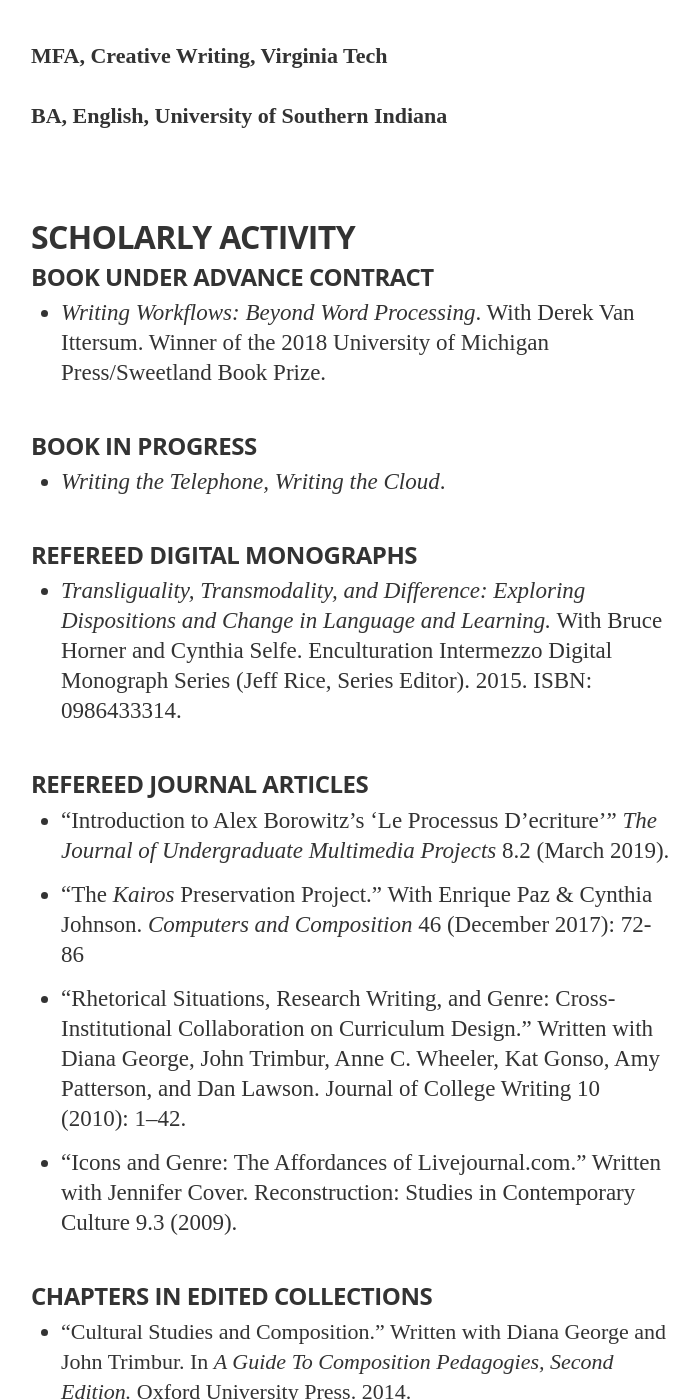
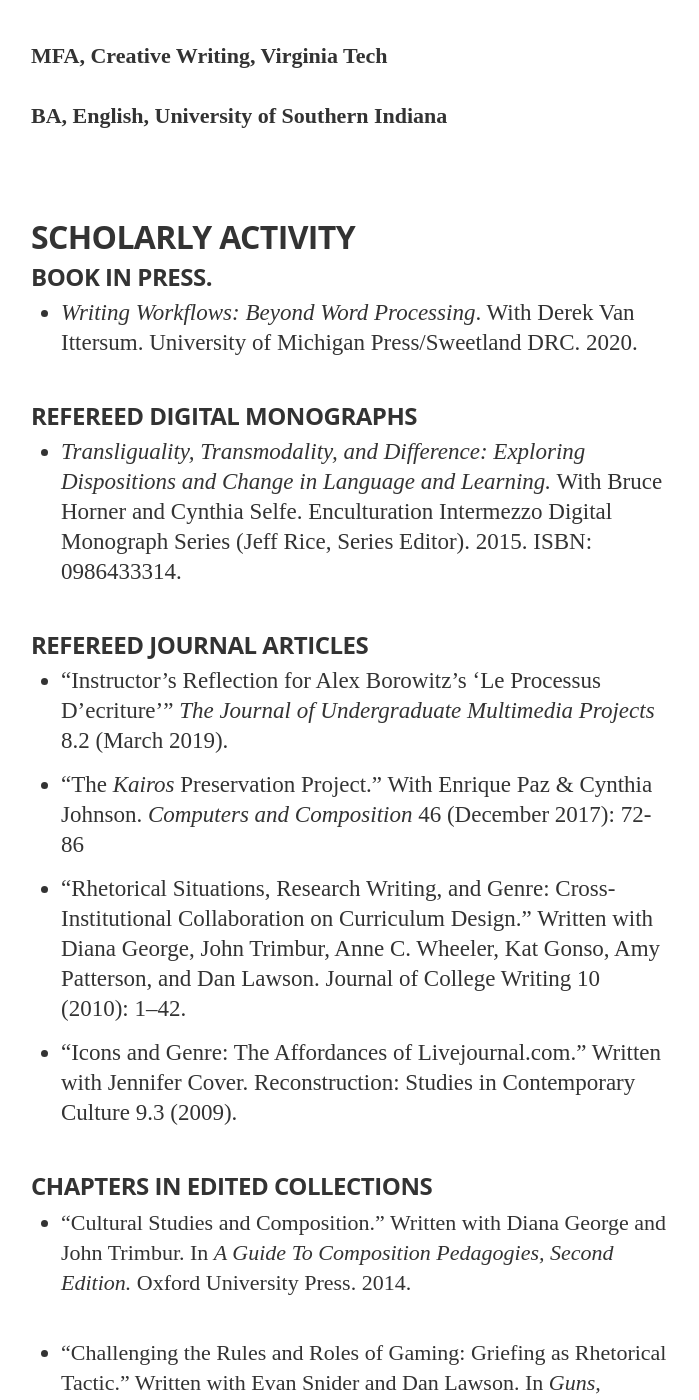
Before and after one commit to timlockridge/timlockridgedotcom, a Jekyll site: the page built from cv.md, in a window 1280 px wide and 1400 px high, scrolled down 719 px. Shown: the whole window, without its empty margins (289-988 px from the left). Built offline with Jekyll 4.4.1, drawn with Linux system fonts in a browser that asks for light colours; nearby versions of some CDN libraries; some web fonts are replaced; some of the changed text lies outside the part shown.

Commit message:
Update cv.md

```diff
--- a/cv.md
+++ b/cv.md
@@ -16,13 +16,9 @@ permalink: /cv/
 
 ## SCHOLARLY ACTIVITY
 
-#### BOOK UNDER ADVANCE CONTRACT
+#### BOOK IN PRESS.
 
-- *Writing Workflows: Beyond Word Processing*. With Derek Van Ittersum. Winner of the 2018 University of Michigan Press/Sweetland Book Prize.
-
-#### BOOK IN PROGRESS
-
-* *Writing the Telephone, Writing the Cloud*.
+- *Writing Workflows: Beyond Word Processing*. With Derek Van Ittersum. University of Michigan Press/Sweetland DRC. 2020.
 
 #### REFEREED DIGITAL MONOGRAPHS
 
@@ -30,7 +26,7 @@ permalink: /cv/
 
 #### REFEREED JOURNAL ARTICLES
 
-- "Introduction to Alex Borowitz's 'Le Processus D'ecriture'" *The Journal of Undergraduate Multimedia Projects* 8.2 (March 2019).
+- "Instructor's Reflection for Alex Borowitz's 'Le Processus D'ecriture'" *The Journal of Undergraduate Multimedia Projects* 8.2 (March 2019).
 - "The _Kairos_ Preservation Project." With Enrique Paz & Cynthia Johnson. *Computers and Composition* 46 (December 2017): 72-86
 - “Rhetorical Situations, Research Writing, and Genre: Cross-Institutional Collaboration on Curriculum Design.” Written with Diana George, John Trimbur, Anne C. Wheeler, Kat Gonso, Amy Patterson, and Dan Lawson. Journal of College Writing 10 (2010): 1–42.
 - “Icons and Genre: The Affordances of Livejournal.com.” Written with Jennifer Cover. Reconstruction: Studies in Contemporary Culture 9.3 (2009).
@@ -234,10 +234,10 @@ As senior editor I have developed a new public-facing website for CCDP, configur
 * Manea Alharbi (in progress)
 * Danielle Hart (in progress)
 * Alan Knowles (in progress)
-* Enrique Paz (in progress)
 * Megan Schoettler (in progress)
 * Ryan Vingum (in progress)
 * Annika Vorhes (in progress)
+* Enrique Paz (defended 7/19)
 * Kathleen Coffey (defended 4/19)
 * Bridget Gelms (defended 4/18)
 * Patrick Harris (defended 7/17)
```
Also changed, not shown: other parts of cv.md (+7 -3 lines).
